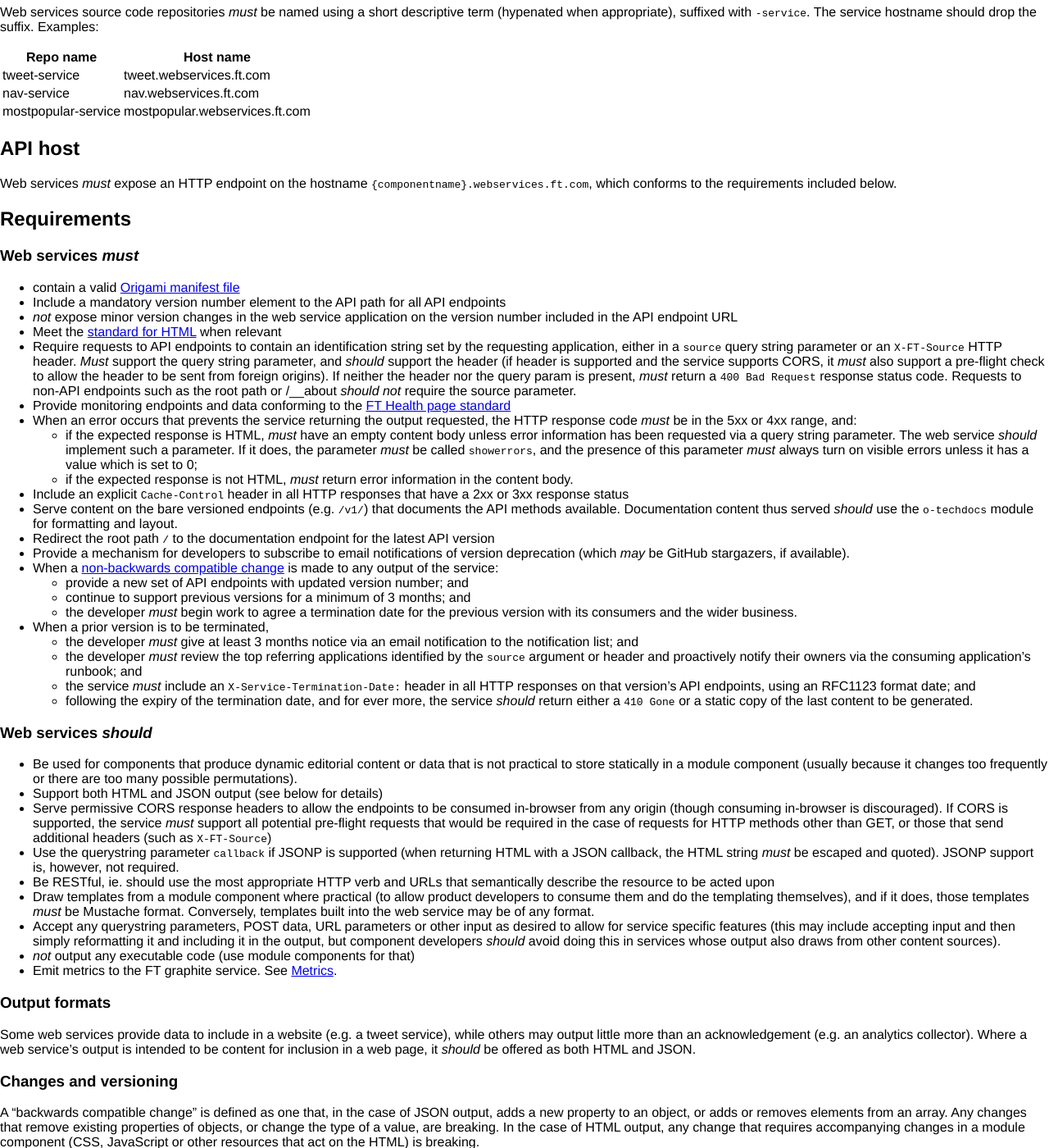
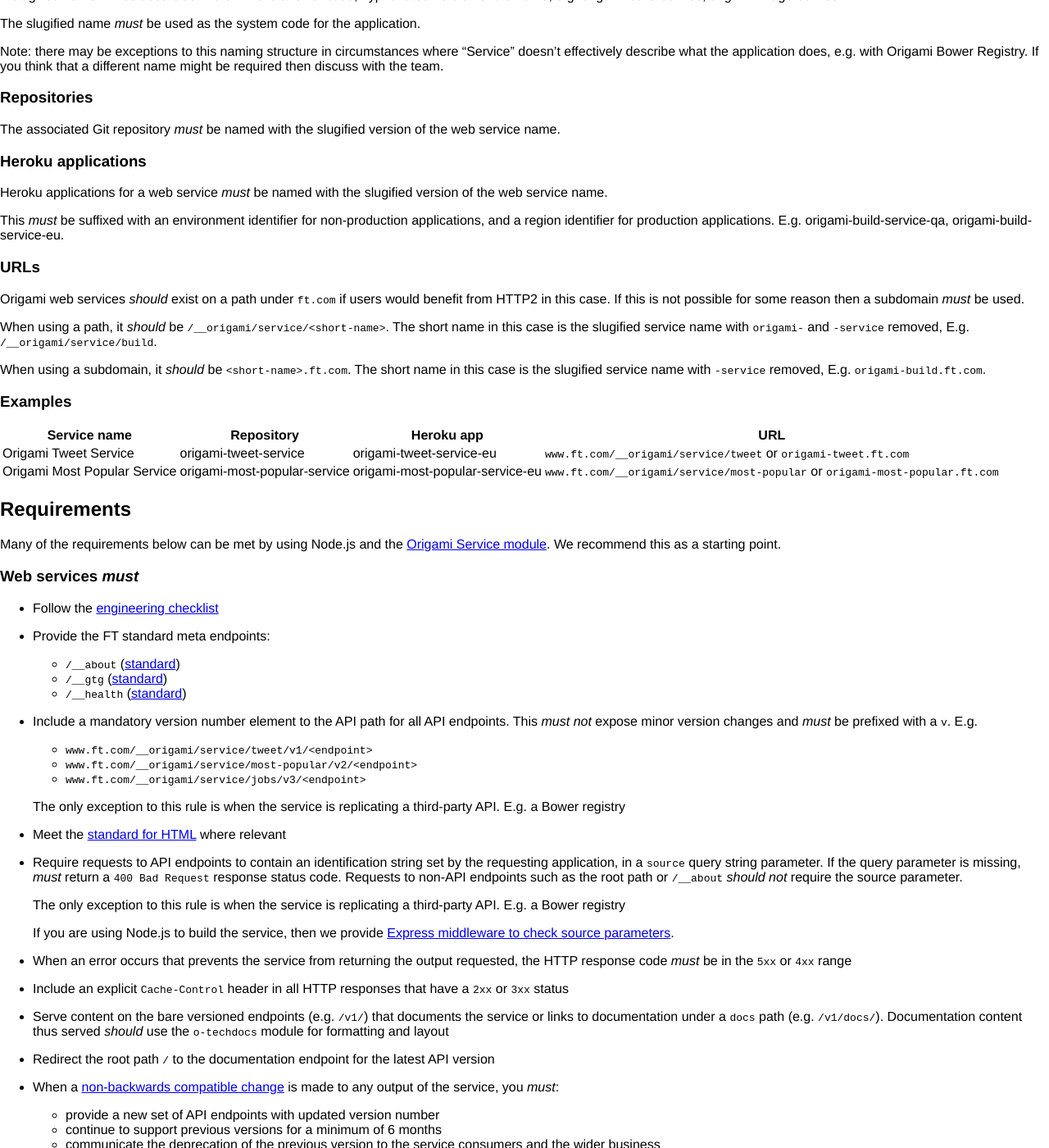
Before and after one commit to Financial-Times/ft-origami, a Jekyll site: the page built from docs/component-spec/web-services.md, in a window 1280 px wide and 1400 px high, scrolled down 628 px. Shown: the whole window at 82% size. Built offline with Jekyll 4.4.1, drawn with Linux system fonts in a browser that asks for light colours; nearby versions of some CDN libraries; comment, search, counter and statistics services are not loaded; a style sheet for code colours, icons or effects is not loaded; some of the changed text lies outside the part shown.

Commit message:
Update the services spec to match all current services (#545)
* Update the services spec to match all current services

None of our services were meeting the spec, including the older
ones. I've updated the spec to include new standards that we employ, and
to reflect the way we're actually building services.

* Trim down the introduction

* Update the example services to be real ones

* Italicise "must" and "should"

* Add a note on the third-party API exception

```diff
--- a/docs/component-spec/web-services.md
+++ b/docs/component-spec/web-services.md
@@ -6,132 +6,152 @@ permalink: /docs/component-spec/web-services/
 site_section: about-origami
 ---
 
-# Web service components
+# Web services
 
-A **web service** component is offered as a URL endpoint that delivers content or data services.  Content fragments can be included in projects either on demand on a request by request basis (using [ESI](http://en.wikipedia.org/wiki/Edge_Side_Includes) or similar technology), or by downloading the content on a regular schedule and pushing it into a local cache.  Other web services may act as data collectors (for analytics) or do almost anything else.  Web service components are available as raw source in git, but are not intended to be cloned or run by product developers unless they want to for testing.  The component is the hosted service, rather than the application that runs it.  Examples of good use cases for web services are:
+A **web service** component is offered as a URL endpoint that delivers content or data services. Web service components are available as raw source in git, but are not intended to be cloned or run by product developers unless they want to for testing. The component is the hosted service, rather than the application that runs it. Examples of good use cases for web services are:
 
-* FT Main navigation
-* Most read / shared / commented
-* Jobs from exec-appointments
-* Fetching individual tweets from twitter
-* Collecting analytics
+  * [Serving optimised images](https://www.ft.com/__origami/service/image)
+  * [Serving JS/CSS bundles of Origami components](https://www.ft.com/__origami/service/build)
+  * [Providing standard navigation data](https://www.ft.com/__origami/service/navigation)
+
 
 ## Naming conventions
 
-Web services source code repositories *must* be named using a short descriptive term (hypenated when appropriate), suffixed with `-service`.  The service hostname should drop the suffix.  Examples:
+Origami web services follow strict naming conventions. We name all of our services in the pattern `Origami <name> Service`, e.g. Origami Build Service, Origami Image Service.
+
+A slugified name will be used elsewhere. This is a lower case, hyphenated version of the name, e.g. origami-build-service, origami-image-service.
+
+The slugified name *must* be used as the system code for the application.
+
+Note: there may be exceptions to this naming structure in circumstances where "Service" doesn't effectively describe what the application does, e.g. with Origami Bower Registry. If you think that a different name might be required then discuss with the team.
+
+### Repositories
+
+The associated Git repository *must* be named with the slugified version of the web service name.
+
+### Heroku applications
+
+Heroku applications for a web service *must* be named with the slugified version of the web service name.
+
+This *must* be suffixed with an environment identifier for non-production applications, and a region identifier for production applications. E.g. origami-build-service-qa, origami-build-service-eu.
+
+### URLs
+
+Origami web services *should* exist on a path under `ft.com` if users would benefit from HTTP2 in this case. If this is not possible for some reason then a subdomain *must* be used.
+
+When using a path, it *should* be `/__origami/service/<short-name>`. The short name in this case is the slugified service name with `origami-` and `-service` removed, E.g. `/__origami/service/build`.
+
+When using a subdomain, it *should* be `<short-name>.ft.com`. The short name in this case is the slugified service name with `-service` removed, E.g. `origami-build.ft.com`.
+
+### Examples
 
 <table class="o-techdocs-table">
-<tr><th>Repo name</th><th>Host name</th></tr>
-<tr><td>tweet-service</td><td>tweet.webservices.ft.com</td></tr>
-<tr><td>nav-service</td><td>nav.webservices.ft.com</td></tr>
-<tr><td>mostpopular-service</td><td>mostpopular.webservices.ft.com</td></tr>
+	<tr>
+		<th>Service name</th>
+		<th>Repository</th>
+		<th>Heroku app</th>
+		<th>URL</th>
+	</tr>
+	<tr>
+		<td>Origami Tweet Service</td>
+		<td>origami-tweet-service</td>
+		<td>origami-tweet-service-eu</td>
+		<td><code>www.ft.com/__origami/service/tweet</code> or <code>origami-tweet.ft.com</code></td>
+	</tr>
+	<tr>
+		<td>Origami Most Popular Service</td>
+		<td>origami-most-popular-service</td>
+		<td>origami-most-popular-service-eu</td>
+		<td><code>www.ft.com/__origami/service/most-popular</code> or <code>origami-most-popular.ft.com</code></td>
+	</tr>
 </table>
 
-## API host
+<!--__ weird comment needed to fix markdown formatting -->
 
-Web services *must* expose an HTTP endpoint on the hostname `{componentname}.webservices.ft.com`, which conforms to the requirements included below.
 
 ## Requirements
 
+Many of the requirements below can be met by using Node.js and the [Origami Service module](https://github.com/Financial-Times/origami-service). We recommend this as a starting point.
+
 ### Web services *must*
-* contain a valid [Origami manifest file]({{site.baseurl}}/docs/syntax/origamijson)
-* Include a mandatory version number element to the API path for all API endpoints
-* *not* expose minor version changes in the web service application on the version number included in the API endpoint URL
-* Meet the [standard for HTML]({{site.baseurl}}/docs/syntax/html) when relevant
-* Require requests to API endpoints to contain an identification string set by the requesting application, either in a `source` query string parameter or an `X-FT-Source` HTTP header.  *Must* support the query string parameter, and *should* support the header (if header is supported and the service supports CORS, it *must* also support a pre-flight check to allow the header to be sent from foreign origins).  If neither the header nor the query param is present, *must* return a `400 Bad Request` response status code.  Requests to non-API endpoints such as the root path or /__about *should not* require the source parameter.
-* Provide monitoring endpoints and data conforming to the [FT Health page standard](https://docs.google.com/a/ft.com/document/d/18hefJjImF5IFp9WvPAm9Iq5_GmWzI9ahlKSzShpQl1s/edit)
-* When an error occurs that prevents the service returning the output requested, the HTTP response code *must* be in the 5xx or 4xx range, and:
-	* if the expected response is HTML, *must* have an empty content body unless error information has been requested via a query string parameter.  The web service *should* implement such a parameter.  If it does, the parameter *must* be called `showerrors`, and the presence of this parameter *must* always turn on visible errors unless it has a value which is set to 0;
-	* if the expected response is not HTML, *must* return error information in the content body.
-* Include an explicit `Cache-Control` header in all HTTP responses that have a 2xx or 3xx response status
-* Serve content on the bare versioned endpoints (e.g. `/v1/`) that documents the API methods available.  Documentation content thus served *should* use the `o-techdocs` module for formatting and layout.
-* Redirect the root path `/` to the documentation endpoint for the latest API version
-* Provide a mechanism for developers to subscribe to email notifications of version deprecation (which *may* be GitHub stargazers, if available).
-* When a [non-backwards compatible change](#changes-and-versioning) is made to any output of the service:
-	* provide a new set of API endpoints with updated version number; and
-	* continue to support previous versions for a minimum of 3 months; and
-	* the developer *must* begin work to agree a termination date for the previous version with its consumers and the wider business.
-* When a prior version is to be terminated,
-	* the developer *must* give at least 3 months notice via an email notification to the notification list; and
-	* the developer *must* review the top referring applications identified by the `source` argument or header and proactively notify their owners via the consuming application's runbook; and
-	* the service *must* include an `X-Service-Termination-Date:` header in all HTTP responses on that version's API endpoints, using an RFC1123 format date; and
-	* following the expiry of the termination date, and for ever more, the service *should* return either a `410 Gone` or a static copy of the last content to be generated.
+
+  * Follow the [engineering checklist](https://docs.google.com/document/d/1NbgQwJKUhSJBVMWw8OVVrKyKwRieaXq7AOtioC69XKM/edit)
+
+  * Provide the FT standard meta endpoints:
+
+    * `/__about` ([standard](https://docs.google.com/document/d/1B80a0nAI8L1cuIlSEai4Zuztq7Lef0ytxJYNFCjG7Ko/edit))
+    * `/__gtg` ([standard](https://docs.google.com/document/d/11paOrAIl9eIOqUEERc9XMaaL3zouJDdkmb-gExYFnw0/edit))
+    * `/__health` ([standard](https://docs.google.com/document/d/18hefJjImF5IFp9WvPAm9Iq5_GmWzI9ahlKSzShpQl1s/edit))
+
+  * Include a mandatory version number element to the API path for all API endpoints. This *must not* expose minor version changes and *must* be prefixed with a `v`. E.g.
+
+    * `www.ft.com/__origami/service/tweet/v1/<endpoint>`
+    * `www.ft.com/__origami/service/most-popular/v2/<endpoint>`
+    * `www.ft.com/__origami/service/jobs/v3/<endpoint>`
+
+    The only exception to this rule is when the service is replicating a third-party API. E.g. a Bower registry
+
+  * Meet the [standard for HTML]({{site.baseurl}}/docs/syntax/html) where relevant
+
+  * Require requests to API endpoints to contain an identification string set by the requesting application, in a `source` query string parameter. If the query parameter is missing, *must* return a `400 Bad Request` response status code. Requests to non-API endpoints such as the root path or `/__about` *should not* require the source parameter.
+
+    The only exception to this rule is when the service is replicating a third-party API. E.g. a Bower registry
+
+    If you are using Node.js to build the service, then we provide [Express middleware to check source parameters](https://github.com/Financial-Times/source-param-middleware).
+
+  * When an error occurs that prevents the service from returning the output requested, the HTTP response code *must* be in the `5xx` or `4xx` range
+
+  * Include an explicit `Cache-Control` header in all HTTP responses that have a `2xx` or `3xx` status
+
+  * Serve content on the bare versioned endpoints (e.g. `/v1/`) that documents the service or links to documentation under a `docs` path (e.g. `/v1/docs/`). Documentation content thus served *should* use the `o-techdocs` module for formatting and layout
+
+  * Redirect the root path `/` to the documentation endpoint for the latest API version
+
+  * When a [non-backwards compatible change](#changes-and-versioning) is made to any output of the service, you *must*:
+
+    * provide a new set of API endpoints with updated version number
+    * continue to support previous versions for a minimum of 6 months
+    * communicate the deprecation of the previous version to the service consumers and the wider business
+
+  * When a prior version is to be terminated, you *must*:
+    * give at least 6 months notice via an email notification to the service consumers and the wider business
+    * review the top referring applications identified by the `source` parameter and proactively notify their owners
+    * following the expiry of the termination date, and for ever more, the service *should* return either a `410 Gone`, a static copy of the last content to be generated, or redirect to the new version if the API is compatible
 
 ### Web services *should*
-* Be used for components that produce dynamic editorial content or data that is not practical to store statically in a module component (usually because it changes too frequently or there are too many possible permutations).
-* Support both HTML and JSON output (see below for details)
-* Serve permissive CORS response headers to allow the endpoints to be consumed in-browser from any origin (though consuming in-browser is discouraged).  If CORS is supported, the service *must* support all potential pre-flight requests that would be required in the case of requests for HTTP methods other than GET, or those that send additional headers (such as `X-FT-Source`)
-* Use the querystring parameter `callback` if JSONP is supported (when returning HTML with a JSON callback, the HTML string *must* be escaped and quoted).  JSONP support is, however, not required.
-* Be RESTful, ie. should use the most appropriate HTTP verb and URLs that semantically describe the resource to be acted upon
-* Draw templates from a module component where practical (to allow product developers to consume them and do the templating themselves), and if it does, those templates *must* be Mustache format.  Conversely, templates built into the web service may be of any format.
-* Accept any querystring parameters, POST data, URL parameters or other input as desired to allow for service specific features (this may include accepting input and then simply reformatting it and including it in the output, but component developers *should* avoid doing this in services whose output also draws from other content sources).
-* *not* output any executable code (use module components for that)
-* Emit metrics to the FT graphite service.  See [Metrics](#metrics).
 
-### Output formats
+  * Be used for components that produce dynamic editorial content or data that is not practical to store statically in a module component (usually because it changes too frequently or there are too many possible permutations)
 
-Some web services provide data to include in a website (e.g. a tweet service), while others may output little more than an acknowledgement (e.g. an analytics collector).  Where a web service's output is intended to be content for inclusion in a web page, it *should* be offered as both HTML and JSON.
+  * Serve permissive CORS response headers to allow the endpoints to be consumed in-browser from any origin (though consuming in-browser is discouraged). If CORS is supported, the service *must* support all potential pre-flight requests that would be required in the case of requests for HTTP methods other than GET
+
+  * Use the querystring parameter `callback` if JSONP is supported. JSONP support is, however, not required
+
+  * Be RESTful, ie. should use the most appropriate HTTP verb and URLs that semantically describe the resource to be acted upon
+
+  * Emit metrics to the FT graphite service. See [Metrics](#metrics).
+
+  * Use the [Origami Service module](https://github.com/Financial-Times/origami-service) if the service is built with Node.js
 
 ### Changes and versioning
 
-A "backwards compatible change" is defined as one that, in the case of JSON output, adds a new property to an object, or adds or removes elements from an array.  Any changes that remove existing properties of objects, or change the type of a value, are breaking.  In the case of HTML output, any change that requires accompanying changes in a module component (CSS, JavaScript or other resources that act on the HTML) is breaking.
+A "backwards compatible change" is defined as one that, in the case of JSON output, adds a new property to an object, or adds or removes elements from an array. Any changes that remove existing properties of objects, or change the type of a value, are breaking. In the case of HTML output, any change that requires accompanying changes in a module component (CSS, JavaScript or other resources that act on the HTML) is breaking.
 
 In the case of breaking changes, a service *must* maintain the existing functionality and release a new version.
 
-When a new version of a web service is released, the service developer *may* choose to implement this by running multiple versions of the service behind a routing layer, such that `/v1/someendpoint` and `/v2/someendpoint` ultimately result in the same `/someendpoint` request being made to one or other of two separate instances of the web service.  This is acknowledged as a valid approach, but other web service developers *may* simply wish to run one instance of the web service that can handle all versioned endpoints.  This spec does not care about the internal architecture choices that the web service developer makes provided that the external interface satisfies the requirements set out above.
-
-### Environments
-
-A web service component developer *must* make available a live instance of their service (which *should* be at `{componentname}.webservices.ft.com`), the source code (in a git repo), and instructions for building and running the service.
-
-If the web service uses a data source or other depended-upon service for which multiple environments are available, the service *must* support switching between them at startup (either using a command line flag, or a config file, but either way it must be included in the documentation)
-
-The product developer *must* use the current live version of the component for testing integration with their product, not an upcoming release or a test or dev environment of the service.  The service component developer is not required to (and is encouraged not to) maintain and make available any running instance of the service other than the live one.
-
-Instructing a service to use a different (e.g. test) data source *must not* be coupled in any way to using a different version of the service itself.
-
-### Required endpoints
-
-Web services *must* implement the following endpoints, for each version of the application, as well as at the root of the service host (except for `/__about` - see below). The root variant *may* redirect to the latest version variant, or *may* simply produce the same output as the latest version variant.  It is also OK to output the same data for all version variants if the data has not changed between versions.
-
-<table class="o-techdocs-table">
-<tr><td><code>/</code></td><td>Description of the service and instructions for use, designed for human consumption.  This <em>should</em> be HTML, and <em>may</em> choose to use the standard Origami documentation stylesheet.</td></tr>
-<tr><td><code>/__health</code></td><td>Health status JSON data conforming to the <a href="https://docs.google.com/a/ft.com/document/d/18hefJjImF5IFp9WvPAm9Iq5_GmWzI9ahlKSzShpQl1s/edit">FT Health check standard</a>.  Note that the health check standard currently requires the alerts to be output in a 'human readable' form, and that may require implementing additional endpoints (or reformatting at the edge)</td></tr>
-<tr><td><code>/__about</code></td><td><em>(root only)</em> A JSON document linking to all available versions of the service, in the <a href='{{site.baseurl}}/docs/syntax/web-service-index'>web service index format</a><br/><em>(version endpoints only)</em> A JSON document in the <a href='{{site.baseurl}}/docs/syntax/web-service-description'>web service description format</a></td></tr>
-</table>
-
-If a web service has two versions, `v1` and `v2`, there *must* be three of each of the above.  Using the `/health` endpoint as an example, the complete paths `/__health`, `/v1/__health` and `/v2/__health` *must* be recognised and served by the web service, and *may* return the same content.  The `__about` data *must* also be available from three URLs, but will follow the [web service description format]({{site.baseurl}}/docs/syntax/web-service-description) format for those that are version prefixed, and the [web service index]({{site.baseurl}}/docs/syntax/web-service-index) format for the one that isn't.
+When a new version of a web service is released, the service developer *may* choose to implement this by running multiple versions of the service behind a routing layer, such that `/v1/someendpoint` and `/v2/someendpoint` ultimately result in the same `/someendpoint` request being made to one or other of two separate instances of the web service. This is acknowledged as a valid approach, but other web service developers *may* simply wish to run one instance of the web service that can handle all versioned endpoints. This spec does not care about the internal architecture choices that the web service developer makes provided that the external interface satisfies the requirements set out above.
 
 ### De-duplication of output
 
-Web service components *should not* offer any de-duplication of content.  If a product developer wants to draw from multiple Origami sources, and de-dupe where the same individual content item may appear from more than one of those sources, that's not a problem that Origami will solve for them, but could be solved at the product level by consuming data rather than markup.
+Web service components *should not* offer any de-duplication of content. If a product developer wants to draw from multiple Origami sources, and de-dupe where the same individual content item may appear from more than one of those sources, that's not a problem that Origami will solve for them, but could be solved at the product level by consuming data rather than markup.
+
 
 ## Metrics
 
-Web service components *should* emit metrics over TCP using the [Carbon plaintext protocol](http://graphite.readthedocs.org/en/latest/feeding-carbon.html), to the FT Graphite service.  All metrics *must* conform to the [metrics naming conventions]({{site.baseurl}}/docs/syntax/metrics).
+Web service components *should* emit metrics over TCP using the [Carbon plaintext protocol](http://graphite.readthedocs.org/en/latest/feeding-carbon.html), to the FT Graphite service. All metrics *must* conform to the [metrics naming conventions]({{site.baseurl}}/docs/syntax/metrics).
 
 Web services *should* send metrics no more frequently than every 5 seconds, and should consult the monitoring team before sending more than 100,000 data points per hour.
 
-### Client libraries
-
-The following client libraries make submitting metrics easier:
-
-<table class="o-techdocs-table">
-<thead><tr><th>Language</th><th>Tools</th><th>Example uses</th></tr></thead>
-<tbody>
-	<tr>
-		<td>NodeJS / IOJS</td>
-		<td>
-			<a href='https://github.com/felixge/node-graphite'>node-graphite</a>,
-			<a href='https://github.com/felixge/node-measured'>node-measured</a>
-		</td>
-		<td>
-			<a href='https://github.com/Financial-Times/polyfill-service/blob/master/service/metrics.js'>polyfill-service</a>
-		</td>
-	</tr>
-</tbody>
-</table>
-
+Metrics are provided by default with the [Origami Service module](https://github.com/Financial-Times/origami-service).
 
 
 ## Example
```
